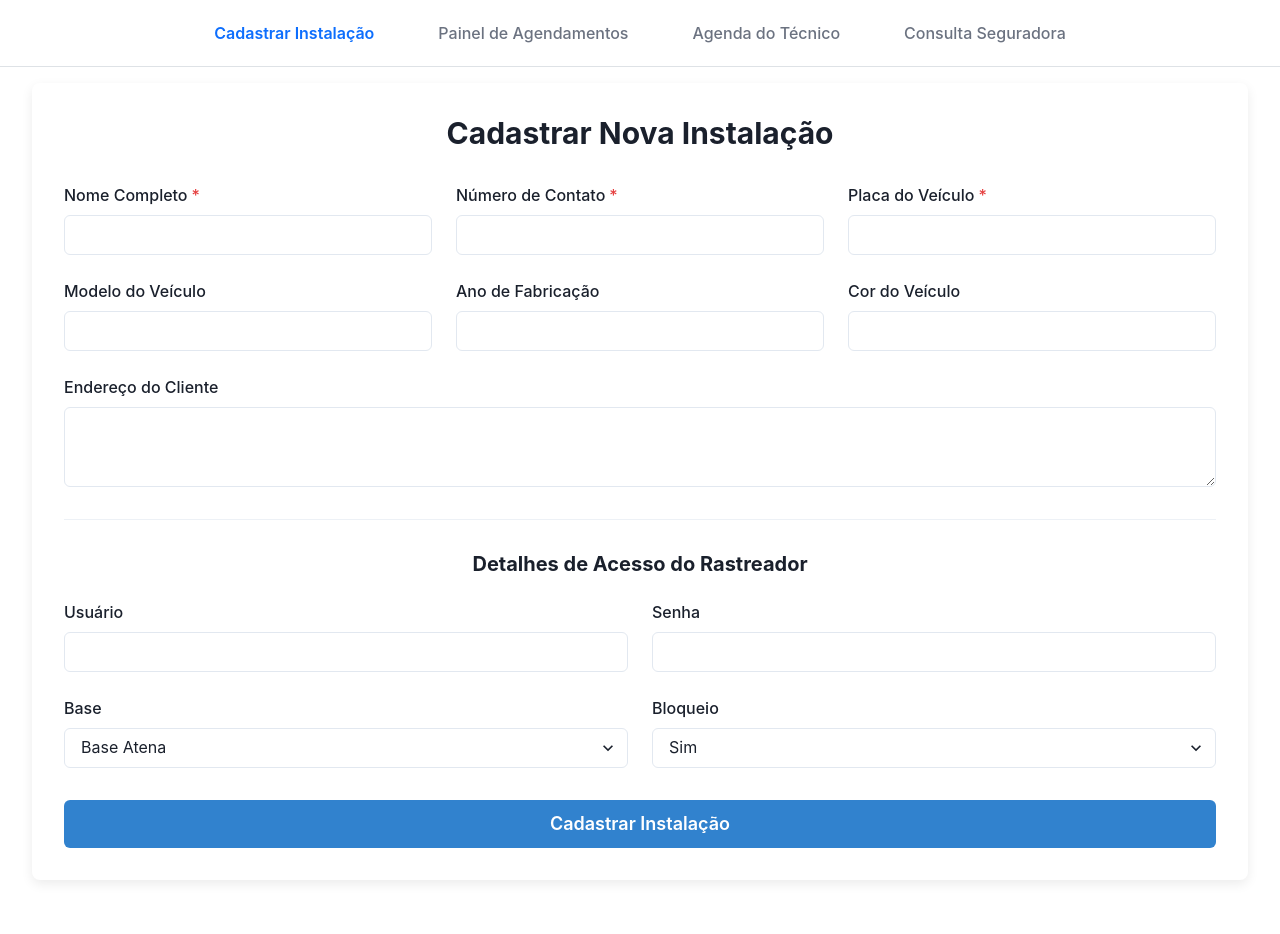
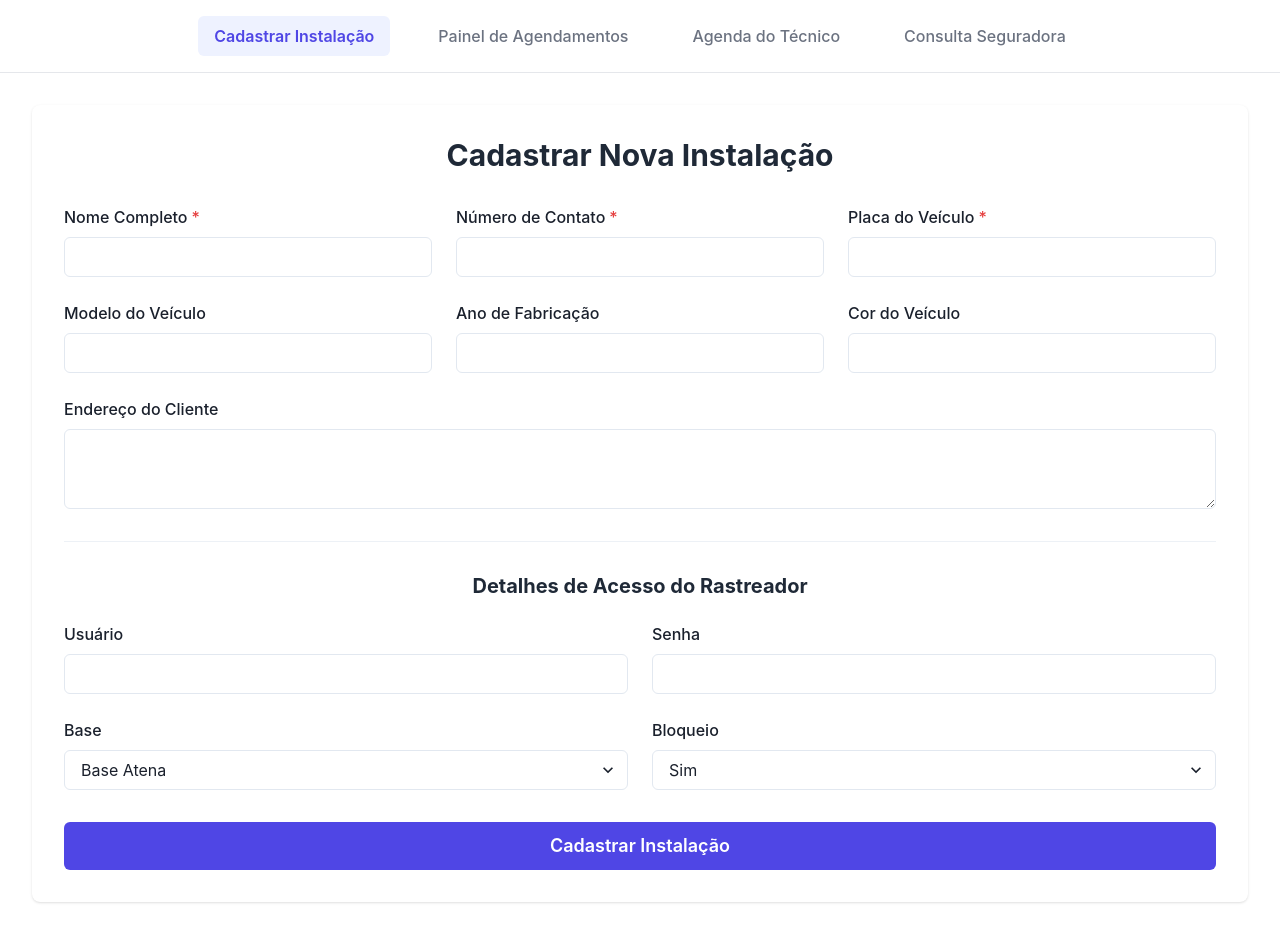
Before and after one commit to Bi-TiNet/meu-rastreador-app, a React (Vite) app: page / in a window 1280 px wide. Before the commit the page ends 896 px from the top, so only its background shows below. Built offline with nearby package versions, Linux system fonts and the light colour scheme.

Commit message:
Correção 4

```diff
--- a/src/App.css
+++ b/src/App.css
@@ -1,35 +1,53 @@
-/* Arquivo: src/App.css */
+/* src/App.css */
+@import url('https://fonts.googleapis.com/css2?family=Inter:wght@400;500;600;700&display=swap');
+
 :root {
-  --primary-color: #0d6efd;
-  --dark-bg: #212529;
-  --light-bg: #f8f9fa;
-  --text-color: #343a40;
-  --border-color: #dee2e6;
-  --card-shadow: 0 4px 12px rgba(0,0,0,0.08);
+  --primary: #4f46e5;
+  --primary-hover: #4338ca;
+  --secondary: #6b7280;
+  --dark-bg: #111827;
+  --light-bg: #f9fafb;
+  --card-bg: #ffffff;
+  --text-dark: #1f2937;
+  --text-light: #f9fafb;
+  --border-color: #e5e7eb;
+  --shadow: 0 1px 3px 0 rgb(0 0 0 / 0.1), 0 1px 2px -1px rgb(0 0 0 / 0.1);
 }
+
 body {
   margin: 0;
-  font-family: -apple-system, BlinkMacSystemFont, "Segoe UI", Roboto, Helvetica, Arial, sans-serif;
+  font-family: 'Inter', sans-serif;
   background-color: var(--light-bg);
-  color: var(--text-color);
+  color: var(--text-dark);
 }
-main { padding: 1rem 2rem; }
+
+main { padding: 2rem; }
+
 .main-nav {
   display: flex;
   justify-content: center;
-  padding: 0.5rem;
-  background-color: #FFFFFF;
+  padding: 1rem;
+  background-color: var(--card-bg);
   border-bottom: 1px solid var(--border-color);
 }
+
 .nav-link {
-  color: #6B7280;
+  color: var(--secondary);
   margin: 0 1rem;
   text-decoration: none;
   font-weight: 500;
-  padding: 0.8rem 1rem;
+  padding: 0.5rem 1rem;
   border-radius: 6px;
-  position: relative;
-  transition: all 0.3s ease;
+  transition: all 0.2s ease-in-out;
 }
-.nav-link:hover { color: var(--primary-color); background-color: #EFF6FF; }
-.nav-link.active { color: var(--primary-color); font-weight: 600; }
+
+.nav-link:hover {
+  color: var(--primary);
+  background-color: #eef2ff;
+}
+
+.nav-link.active {
+  color: var(--primary);
+  font-weight: 600;
+  background-color: #eef2ff;
+}
--- a/src/components/InstallationForm.tsx
+++ b/src/components/InstallationForm.tsx
@@ -1,11 +1,9 @@
-// Arquivo: src/components/InstallationForm.tsx
+// src/components/InstallationForm.tsx
 import { useState, type FormEvent } from 'react';
-import {
-  Box, Button, FormControl, FormLabel, Input, Select, Textarea,
-  Heading, SimpleGrid, Divider, useToast,
-} from '@chakra-ui/react';
+import { Box, Button, FormControl, FormLabel, Input, Select, Textarea, Heading, SimpleGrid, Divider, useToast } from '@chakra-ui/react';
 
 export function InstallationForm() {
+  // ... (toda a lógica de useState e handleSubmit que já funciona)
   const [nome, setNome] = useState('');
   const [contato, setContato] = useState('');
   const [placa, setPlaca] = useState('');
@@ -23,56 +21,30 @@ export function InstallationForm() {
   async function handleSubmit(event: FormEvent) {
     event.preventDefault();
     setIsLoading(true);
-
-    const data = {
-      nome, contato, placa, modelo, ano, cor,
-      endereco, usuario, senha, base, bloqueio
-    };
-
+    const data = { nome, contato, placa, modelo, ano, cor, endereco, usuario, senha, base, bloqueio };
     try {
-      // LÓGICA DE ENVIO REAL PARA O SUPABASE
       const response = await fetch('/.netlify/functions/create-installation', {
         method: 'POST',
         headers: { 'Content-Type': 'application/json' },
         body: JSON.stringify(data),
       });
-
       if (!response.ok) {
         const errorData = await response.json();
-        throw new Error(errorData.message || 'Falha na resposta do servidor.');
+        throw new Error(errorData.message || 'Falha na resposta da rede.');
       }
-
-      toast({
-        title: 'Instalação Cadastrada.',
-        description: "Os dados foram salvos com sucesso.",
-        status: 'success',
-        duration: 5000,
-        isClosable: true,
-        position: 'top',
-      });
-
-      // Limpar formulário
-      setNome(''); setContato(''); setPlaca(''); setModelo(''); setAno('');
-      setCor(''); setEndereco(''); setUsuario(''); setSenha('');
-      setBase('Atena'); setBloqueio('Sim');
-
+      toast({ title: 'Instalação Cadastrada.', description: "Os dados foram salvos com sucesso.", status: 'success', duration: 5000, isClosable: true, position: 'top-right' });
+      setNome(''); setContato(''); setPlaca(''); setModelo(''); setAno(''); setCor(''); setEndereco(''); setUsuario(''); setSenha('');
     } catch (error: any) {
-      toast({
-        title: 'Erro ao Cadastrar.',
-        description: error.message || "Não foi possível salvar os dados.",
-        status: 'error',
-        duration: 5000,
-        isClosable: true,
-        position: 'top',
-      });
+      toast({ title: 'Erro ao Cadastrar.', description: error.message || "Não foi possível salvar os dados.", status: 'error', duration: 5000, isClosable: true, position: 'top-right' });
     } finally {
       setIsLoading(false);
     }
   }
+  // Fim da lógica
 
   return (
-    <Box as="form" p={8} bg="var(--card-bg)" borderRadius="lg" boxShadow="var(--card-shadow)" onSubmit={handleSubmit}>
-      <Heading as="h2" size="lg" textAlign="center" mb={8}>
+    <Box as="form" p={8} bg="var(--card-bg)" borderRadius="lg" boxShadow="var(--shadow)" onSubmit={handleSubmit}>
+      <Heading as="h2" size="lg" textAlign="center" mb={8} color="var(--text-dark)">
         Cadastrar Nova Instalação
       </Heading>
       <SimpleGrid columns={{ base: 1, md: 3 }} spacing={6}>
@@ -85,7 +57,7 @@ export function InstallationForm() {
         <FormControl gridColumn="1 / -1"><FormLabel>Endereço do Cliente</FormLabel><Textarea value={endereco} onChange={(e) => setEndereco(e.target.value)} /></FormControl>
       </SimpleGrid>
       <Divider my={8} />
-      <Heading as="h3" size="md" textAlign="center" mb={6}>
+      <Heading as="h3" size="md" textAlign="center" mb={6} color="var(--text-dark)">
         Detalhes de Acesso do Rastreador
       </Heading>
       <SimpleGrid columns={{ base: 1, md: 2 }} spacing={6}>
@@ -94,7 +66,7 @@ export function InstallationForm() {
         <FormControl><FormLabel>Base</FormLabel><Select value={base} onChange={(e) => setBase(e.target.value)}><option value="Atena">Base Atena</option><option value="Autocontrol">Base Autocontrol</option></Select></FormControl>
         <FormControl><FormLabel>Bloqueio</FormLabel><Select value={bloqueio} onChange={(e) => setBloqueio(e.target.value)}><option value="Sim">Sim</option><option value="Nao">Não</option></Select></FormControl>
       </SimpleGrid>
-      <Button mt={8} colorScheme="blue" size="lg" width="full" type="submit" isLoading={isLoading} loadingText="A Cadastrar...">
+      <Button mt={8} bg="var(--primary)" color="white" _hover={{ bg: 'var(--primary-hover)' }} size="lg" width="full" type="submit" isLoading={isLoading} loadingText="A Cadastrar...">
         Cadastrar Instalação
       </Button>
     </Box>
```
Also changed, not shown: src/components/InstallationForm.css (deleted, +0 -48 lines).
